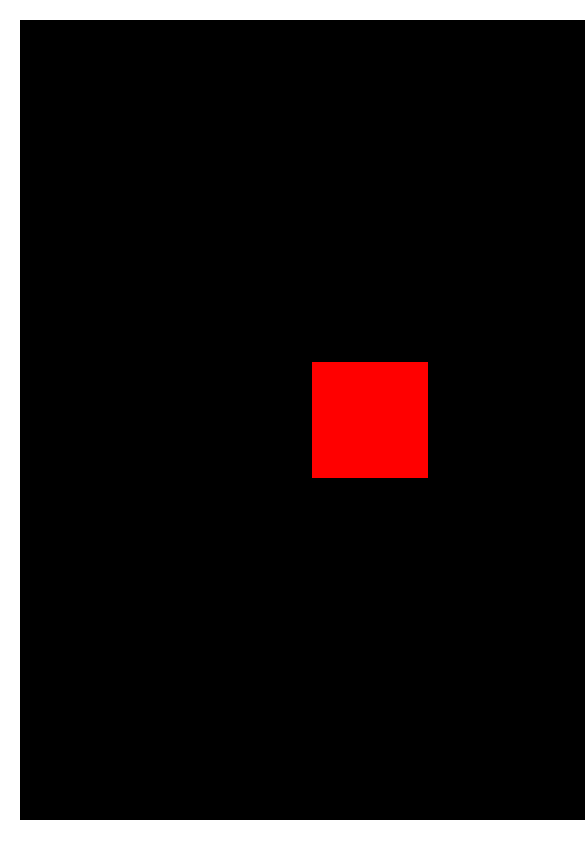
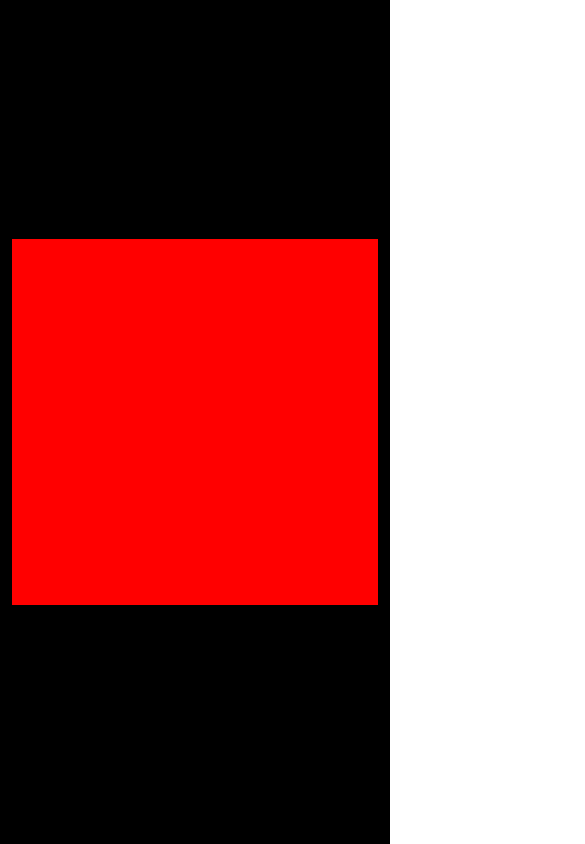
Before and after one commit to shivam108ku/Threejs, a website built with Vite: page index.html in a window 390 px wide. Shown: the top 844 px of the page, 585 px wide, since content can reach past the window. Built offline with nearby package versions, Linux system fonts and the light colour scheme.

Commit message:
responsive

```diff
--- a/index.html
+++ b/index.html
@@ -6,14 +6,24 @@
   <title>Document</title>
   <link rel="stylesheet" href="./src/style.css">
   <script src="https://unpkg.com/@tailwindcss/browser@4"></script>
+
+<style>
+  html,body{
+    overflow: hidden;
+  }
+
+  *{
+    margin: 0;
+    padding: 0;
+  }
+</style>
+
 </head>
-
-
 
 <body class="m-5">
 
   <canvas class="webgl"></canvas>
-  <script type="module" src="./src/camera.js"></script>
+  <script type="module" src="./src/fullsize.js"></script>
 
 </body>
 
--- a/src/camera.js
+++ b/src/camera.js
@@ -15,8 +15,8 @@ window.addEventListener("mousemove", (event) => {
 const scene = new THREE.Scene();
 
 const cube = new THREE.Mesh(
-  new THREE.BoxGeometry(1, 1, 1),
-  new THREE.MeshBasicMaterial({ color: "red" })
+  new THREE.BoxGeometry(1, 1, 1,1),
+  new THREE.MeshBasicMaterial({ color: "red", wireframe: true})
 );
 
 scene.add(cube);
--- /dev/null
+++ b/src/fullsize.js
@@ -0,0 +1,60 @@
+import * as THREE from 'three';
+import { OrbitControls } from 'three/examples/jsm/controls/OrbitControls.js';
+
+const canvas = document.querySelector('.webgl');
+
+const scene = new THREE.Scene();
+
+const cube = new THREE.Mesh(
+    new THREE.BoxGeometry(1, 1, 1),
+    new THREE.MeshBasicMaterial({ color: 'red' })
+);
+scene.add(cube);
+
+const size = {
+    width: window.innerWidth,
+    height: window.innerHeight
+};
+
+const camera = new THREE.PerspectiveCamera(75, size.width / size.height, 0.1, 100);
+camera.position.z = 2;
+scene.add(camera);
+
+// Controls
+const controls = new OrbitControls(camera, canvas);
+controls.enableDamping = true;
+
+// Renderer
+const renderer = new THREE.WebGLRenderer({
+    canvas
+});
+renderer.setSize(size.width, size.height);
+renderer.setPixelRatio(Math.min(window.devicePixelRatio, 2));
+
+// Resize Event Listener
+window.addEventListener('resize', () => {
+    size.width = window.innerWidth;
+    size.height = window.innerHeight;
+
+    camera.aspect = size.width / size.height;
+    camera.updateProjectionMatrix();
+
+    renderer.setSize(size.width, size.height);
+    renderer.setPixelRatio(Math.min(window.devicePixelRatio, 2));
+});
+
+window.addEventListener('dblclick', ()=>{
+    if(!document.fullscreenElement){
+       canvas.requestFullscreen()
+    }else{
+        document.exitFullscreen()
+    }
+})
+// Animation Loop
+const animation = () => {
+    controls.update();
+    renderer.render(scene, camera);
+    window.requestAnimationFrame(animation);
+};
+
+animation();
```
